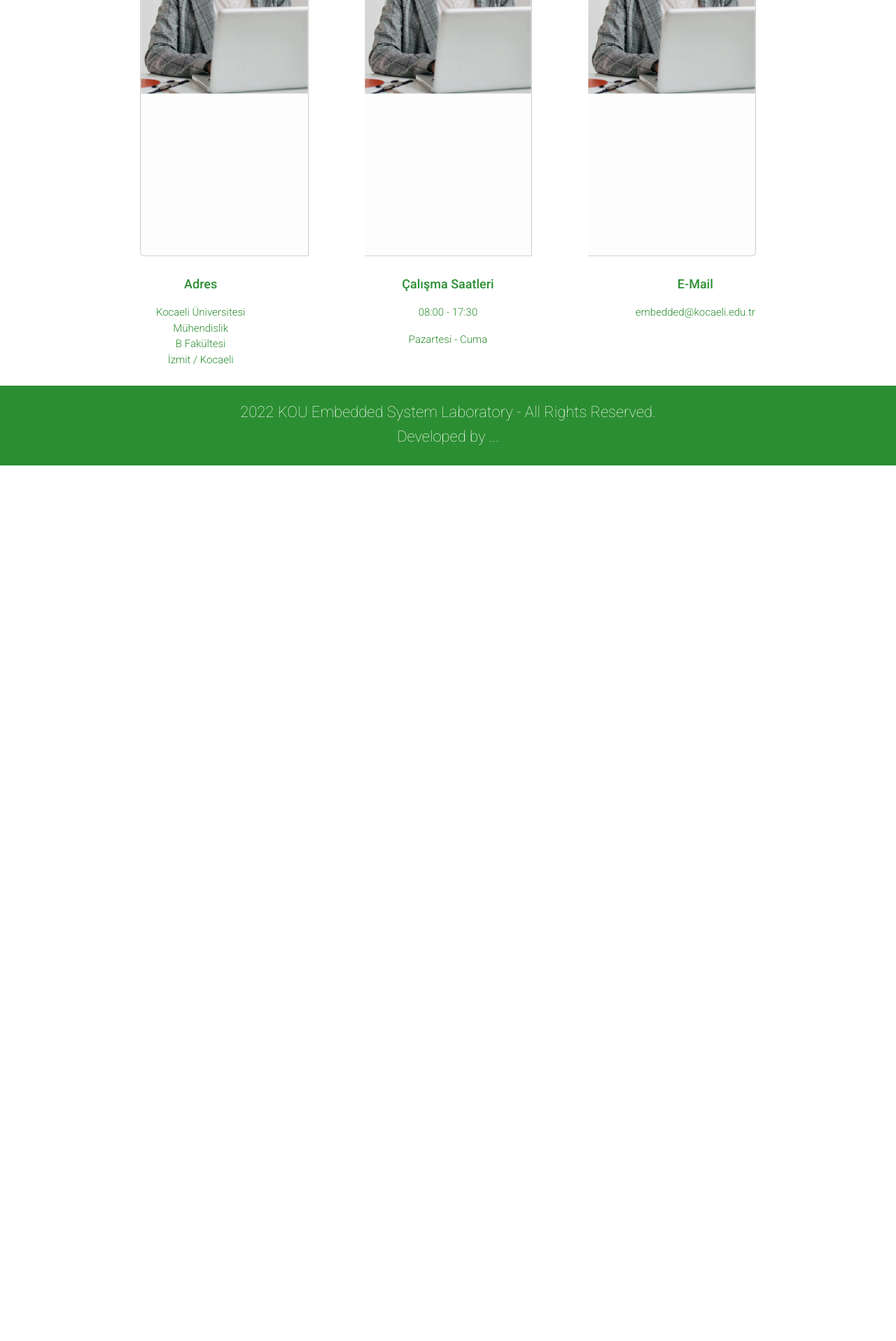
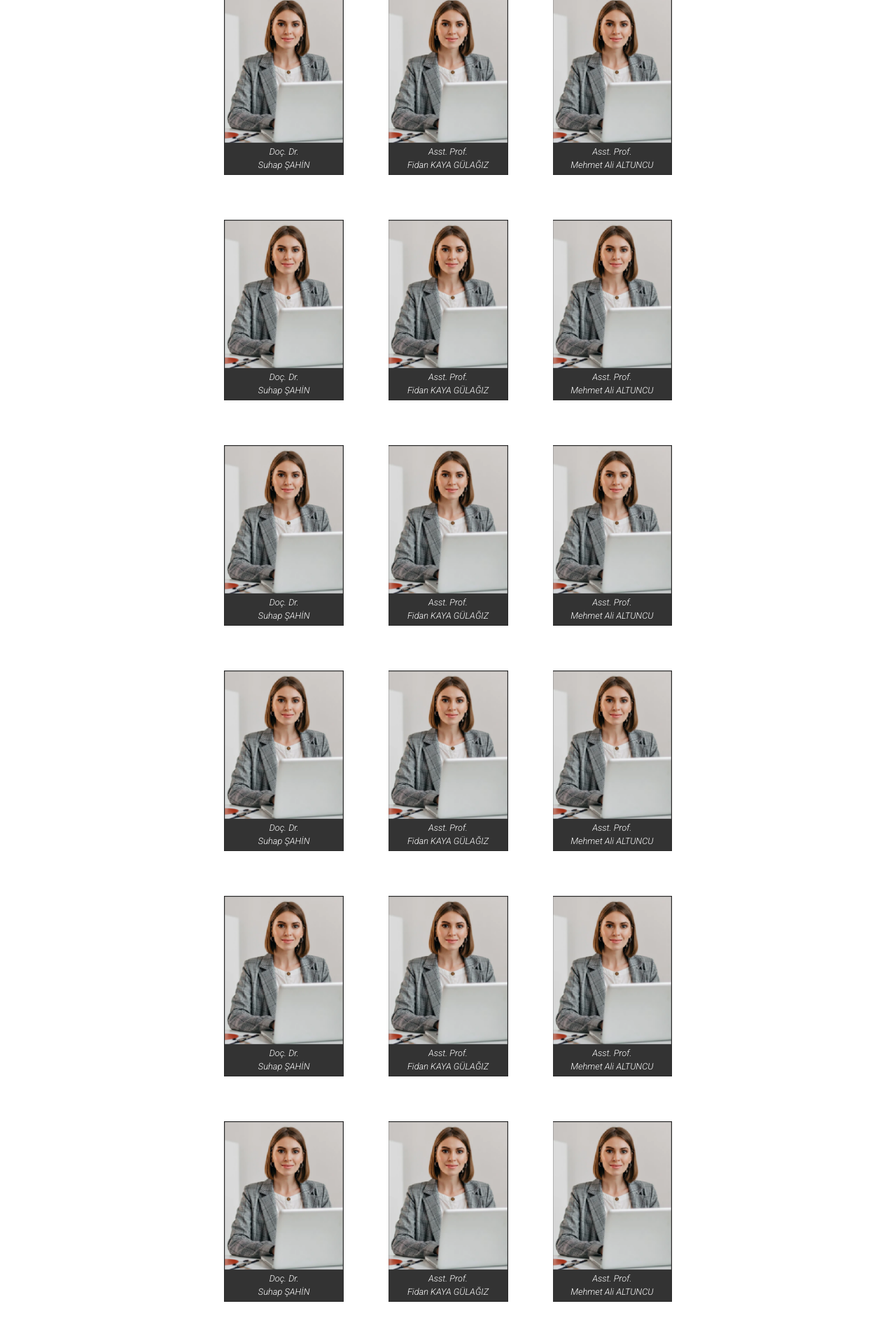
Before and after one commit to caglaozbb/kouembedded, a React (Create React App) app in the folder my-app/: page /ekibimiz in a window 1280 px wide. Shown: the part 880-2796 px from the top of the page at 70% size. Before the commit the page ends 1545 px from the top, so only its background shows below. Built offline with nearby package versions, Linux system fonts and the light colour scheme.

Commit message:
Ekibimiz sayfasindaki cardlar olusturuldu ve css dosyası guncellendi

```diff
--- a/my-app/src/App.css
+++ b/my-app/src/App.css
@@ -84,6 +84,10 @@ font-family: 'Roboto', sans-serif;
 .b{
   display: grid;
 }
+.c{
+  display: grid;
+  grid-gap: 4em;
+}
 .navbarunderline{
   margin-right: 20px;
   border-bottom: 1px solid #2c8e32;
@@ -96,4 +100,28 @@ font-family: 'Roboto', sans-serif;
 }
 .backgroundcard{
   background-color:rgba(245, 245, 245, 0.2 );
+  border-radius: 0px;
 }
+.backgroundcardekip{
+  background-color:#333333;
+  border-radius: 0px;
+}
+.image-overlay{
+  color: aliceblue;
+  display: flex;
+  flex-direction: column;
+  align-items: center;
+  opacity: 0%;
+  position: absolute;
+  top: 50%;
+  left: 50%;
+  transform: translate(-50%, -50%);
+  background: #111111;
+  width: 100%;
+  height: 100%;
+  justify-content: center;
+}
+
+.image-overlay:hover{
+  opacity: 70%;
+}
--- a/my-app/src/Ekibimiz.js
+++ b/my-app/src/Ekibimiz.js
@@ -45,50 +45,176 @@ return (
                 </div>
 
 {/* ekibimiz */}
-                <div style={{marginTop:"100px"}}className="fontAll">
+                <div style={{marginTop:"100px"}} className="fontAll">
                 <h3 className="font500" style={{fontSize:"3.125vw", display: "flex", justifyContent: "center"}}>EKİP ÜYELERİ</h3>
-                <div style={{marginTop:"20%",width:"100%"}}>
-                    <CardGroup className="a" style={{justifyContent:"center", display:"flex",marginRight:"200px", marginLeft:"200px"}}>
-                        <Card className="backgroundcard">
-                          <Card.Img variant="top" src={person1} style={{alignSelf:"center"}}/>
-                          <Card.Body style= {{color:"white", textAlign:"center"}}>
-                           <Card.Text className="font500" style={{textAlign:"start",fontSize:"1.25vw",padding:"0px", margin:"0px"}}>YASAKLI ALAN İHLALİ TESPİTİ<br></br></Card.Text>
-                            <br></br>
-                            <br></br>
-                            <br></br>
-                            <Card.Text className="font400" style={{fontSize:"1vw", textAlign:"start"}}>Fabrikadaki forklift kazalarını gidermek amacıyla...</Card.Text>
-                            <Card.Text className="fontnormal" style={{fontSize:"1vw", textAlign:"end",paddingTop:"6px"}}>Detaylar &gt;</Card.Text>
+                <div  style={{marginTop:"5%"}}>
+                    <CardGroup className="c mx-auto" style={{ display:"flex",width:"50%"}}>
+                        <Card className="backgroundcardekip" >
+                          <Card.Img variant="top" src={person1} style={{borderRadius:"0"}}/>
+                          <Card.Body style= {{color:"white", textAlign:"center",margin:"5%",padding:"0px"}}>
+                           <Card.Text className="font300" style={{textAlign:"center",fontSize:"1vw", fontStyle:"italic"}}>Doç. Dr. <br></br>Suhap ŞAHİN</Card.Text>
+                           <Card.Text className="image-overlay" style={{textAlign:"center",fontSize:"1vw", fontStyle:"italic"}}>+90 0530 540 1163<br></br>suhapsahin@kocaeli.edu.tr</Card.Text>
                           </Card.Body>
                         </Card>
-                        <Card className="backgroundcard">
-                          <Card.Img variant="top" src={person1} style={{alignSelf:"center"}} />
-                          <Card.Body style= {{color:"white", textAlign:"center",opacity:"100%"}}>
-                            <Card.Text className="font500" style={{textAlign:"start",fontSize:"1.25vw", padding:"0px", margin:"0px"}}>DİJİTAL GÖSTERGE<br></br></Card.Text>
-                            <br></br>
-                            <br></br>
-                            <br></br>
-                            <Card.Text className="font400" style={{fontSize:"1vw", textAlign:"start"}}>Günümüzde birçok sistem akıllı hale gelmişken yakıt olarak tüp...</Card.Text>
-                            <Card.Text className="fontnormal" style={{fontSize:"1vw", textAlign:"end",paddingTop:"6px"}}>Detaylar &gt;</Card.Text>
+                        <Card className="backgroundcardekip">
+                          <Card.Img variant="top" src={person1} style={{borderRadius:"0"}}/>
+                          <Card.Body style= {{color:"white", textAlign:"center",margin:"5%",padding:"0px"}}>
+                            <Card.Text className="font300" style={{textAlign:"center",fontSize:"1vw", fontStyle:"italic"}}>Asst. Prof. <br></br>Fidan KAYA GÜLAĞIZ</Card.Text>
                           </Card.Body>
                         </Card>
-                        <Card className="backgroundcard">
-                          <Card.Img variant="top" src={person1} style={{alignSelf:"center"}}/>
-                          <Card.Body style= {{color:"white", textAlign:"center"}}>
-                            <Card.Text className="font500" style={{textAlign:"start",fontSize:"1.25vw",padding:"0px", margin:"0px"}}>TÜP KİRLİLİK TESTİ<br></br></Card.Text>
-                            <br></br>
-                            <br></br>
-                            <br></br>
-                            <Card.Text className="font400" style={{fontSize:"1vw", textAlign:"start"}}>Projede tüplerin üzerindeki kirli bölgelerin tespiti ve...</Card.Text>
-                            <Card.Text className="fontnormal" style={{fontSize:"1vw", textAlign:"end",paddingTop:"6px"}}>Detaylar &gt;</Card.Text>
+                        <Card className="backgroundcardekip">
+                          <Card.Img variant="top" src={person1} style={{borderRadius:"0"}}/>
+                          <Card.Body style= {{color:"white", textAlign:"center",margin:"5%",padding:"0px"}}>
+                            <Card.Text className="font300" style={{textAlign:"center",fontSize:"1vw", fontStyle:"italic"}}>Asst. Prof. <br></br>Mehmet Ali ALTUNCU</Card.Text>
                           </Card.Body>
                         </Card>
                   </CardGroup>
-              </div>
+                  </div>
+
+                  <div  style={{marginTop:"5%"}}>
+                    <CardGroup className="c mx-auto" style={{ display:"flex",width:"50%"}}>
+                        <Card className="backgroundcardekip" >
+                          <Card.Img variant="top" src={person1} style={{borderRadius:"0"}}/>
+                          <Card.Body style= {{color:"white", textAlign:"center",margin:"0px",padding:"2%"}}>
+                           <Card.Text className="font300" style={{textAlign:"center",fontSize:"1vw", fontStyle:"italic"}}>Doç. Dr. <br></br>Suhap ŞAHİN</Card.Text>
+                          </Card.Body>
+                        </Card>
+                        <Card className="backgroundcardekip">
+                          <Card.Img variant="top" src={person1} style={{borderRadius:"0"}}/>
+                          <Card.Body style= {{color:"white", textAlign:"center",margin:"0px",padding:"2%"}}>
+                            <Card.Text className="font300" style={{textAlign:"center",fontSize:"1vw", fontStyle:"italic"}}>Asst. Prof. <br></br>Fidan KAYA GÜLAĞIZ</Card.Text>
+                          </Card.Body>
+                        </Card>
+                        <Card className="backgroundcardekip">
+                          <Card.Img variant="top" src={person1} style={{borderRadius:"0"}}/>
+                          <Card.Body style= {{color:"white", textAlign:"center",margin:"0px",padding:"2%"}}>
+                            <Card.Text className="font300" style={{textAlign:"center",fontSize:"1vw", fontStyle:"italic"}}>Asst. Prof. <br></br>Mehmet Ali ALTUNCU</Card.Text>
+                          </Card.Body>
+                        </Card>
+                  </CardGroup>
+                  </div>
+
+                  <div  style={{marginTop:"5%"}}>
+                    <CardGroup className="c mx-auto" style={{ display:"flex",width:"50%"}}>
+                        <Card className="backgroundcardekip" >
+                          <Card.Img variant="top" src={person1} style={{borderRadius:"0"}}/>
+                          <Card.Body style= {{color:"white", textAlign:"center",margin:"0px",padding:"2%"}}>
+                           <Card.Text className="font300" style={{textAlign:"center",fontSize:"1vw", fontStyle:"italic"}}>Doç. Dr. <br></br>Suhap ŞAHİN</Card.Text>
+                          </Card.Body>
+                        </Card>
+                        <Card className="backgroundcardekip">
+                          <Card.Img variant="top" src={person1} style={{borderRadius:"0"}}/>
+                          <Card.Body style= {{color:"white", textAlign:"center",margin:"0px",padding:"2%"}}>
+                            <Card.Text className="font300" style={{textAlign:"center",fontSize:"1vw", fontStyle:"italic"}}>Asst. Prof. <br></br>Fidan KAYA GÜLAĞIZ</Card.Text>
+                          </Card.Body>
+                        </Card>
+                        <Card className="backgroundcardekip">
+                          <Card.Img variant="top" src={person1} style={{borderRadius:"0"}}/>
+                          <Card.Body style= {{color:"white", textAlign:"center",margin:"0px",padding:"2%"}}>
+                            <Card.Text className="font300" style={{textAlign:"center",fontSize:"1vw", fontStyle:"italic"}}>Asst. Prof. <br></br>Mehmet Ali ALTUNCU</Card.Text>
+                          </Card.Body>
+                        </Card>
+                  </CardGroup>
+                  </div>
+
+                  <div  style={{marginTop:"5%"}}>
+                    <CardGroup className="c mx-auto" style={{ display:"flex",width:"50%"}}>
+                        <Card className="backgroundcardekip" >
+                          <Card.Img variant="top" src={person1} style={{borderRadius:"0"}}/>
+                          <Card.Body style= {{color:"white", textAlign:"center",margin:"0px",padding:"2%"}}>
+                           <Card.Text className="font300" style={{textAlign:"center",fontSize:"1vw", fontStyle:"italic"}}>Doç. Dr. <br></br>Suhap ŞAHİN</Card.Text>
+                          </Card.Body>
+                        </Card>
+                        <Card className="backgroundcardekip">
+                          <Card.Img variant="top" src={person1} style={{borderRadius:"0"}}/>
+                          <Card.Body style= {{color:"white", textAlign:"center",margin:"0px",padding:"2%"}}>
+                            <Card.Text className="font300" style={{textAlign:"center",fontSize:"1vw", fontStyle:"italic"}}>Asst. Prof. <br></br>Fidan KAYA GÜLAĞIZ</Card.Text>
+                          </Card.Body>
+                        </Card>
+                        <Card className="backgroundcardekip">
+                          <Card.Img variant="top" src={person1} style={{borderRadius:"0"}}/>
+                          <Card.Body style= {{color:"white", textAlign:"center",margin:"0px",padding:"2%"}}>
+                            <Card.Text className="font300" style={{textAlign:"center",fontSize:"1vw", fontStyle:"italic"}}>Asst. Prof. <br></br>Mehmet Ali ALTUNCU</Card.Text>
+                          </Card.Body>
+                        </Card>
+                  </CardGroup>
+                  </div>
+
+                  <div  style={{marginTop:"5%"}}>
+                    <CardGroup className="c mx-auto" style={{ display:"flex",width:"50%"}}>
+                        <Card className="backgroundcardekip" >
+                          <Card.Img variant="top" src={person1} style={{borderRadius:"0"}}/>
+                          <Card.Body style= {{color:"white", textAlign:"center",margin:"0px",padding:"2%"}}>
+                           <Card.Text className="font300" style={{textAlign:"center",fontSize:"1vw", fontStyle:"italic"}}>Doç. Dr. <br></br>Suhap ŞAHİN</Card.Text>
+                          </Card.Body>
+                        </Card>
+                        <Card className="backgroundcardekip">
+                          <Card.Img variant="top" src={person1} style={{borderRadius:"0"}}/>
+                          <Card.Body style= {{color:"white", textAlign:"center",margin:"0px",padding:"2%"}}>
+                            <Card.Text className="font300" style={{textAlign:"center",fontSize:"1vw", fontStyle:"italic"}}>Asst. Prof. <br></br>Fidan KAYA GÜLAĞIZ</Card.Text>
+                          </Card.Body>
+                        </Card>
+                        <Card className="backgroundcardekip">
+                          <Card.Img variant="top" src={person1} style={{borderRadius:"0"}}/>
+                          <Card.Body style= {{color:"white", textAlign:"center",margin:"0px",padding:"2%"}}>
+                            <Card.Text className="font300" style={{textAlign:"center",fontSize:"1vw", fontStyle:"italic"}}>Asst. Prof. <br></br>Mehmet Ali ALTUNCU</Card.Text>
+                          </Card.Body>
+                        </Card>
+                  </CardGroup>
+                  </div>
+
+                  <div  style={{marginTop:"5%"}}>
+                    <CardGroup className="c mx-auto" style={{ display:"flex",width:"50%"}}>
+                        <Card className="backgroundcardekip" >
+                          <Card.Img variant="top" src={person1} style={{borderRadius:"0"}}/>
+                          <Card.Body style= {{color:"white", textAlign:"center",margin:"0px",padding:"2%"}}>
+                           <Card.Text className="font300" style={{textAlign:"center",fontSize:"1vw", fontStyle:"italic"}}>Doç. Dr. <br></br>Suhap ŞAHİN</Card.Text>
+                          </Card.Body>
+                        </Card>
+                        <Card className="backgroundcardekip">
+                          <Card.Img variant="top" src={person1} style={{borderRadius:"0"}}/>
+                          <Card.Body style= {{color:"white", textAlign:"center",margin:"0px",padding:"2%"}}>
+                            <Card.Text className="font300" style={{textAlign:"center",fontSize:"1vw", fontStyle:"italic"}}>Asst. Prof. <br></br>Fidan KAYA GÜLAĞIZ</Card.Text>
+                          </Card.Body>
+                        </Card>
+                        <Card className="backgroundcardekip">
+                          <Card.Img variant="top" src={person1} style={{borderRadius:"0"}}/>
+                          <Card.Body style= {{color:"white", textAlign:"center",margin:"0px",padding:"2%"}}>
+                            <Card.Text className="font300" style={{textAlign:"center",fontSize:"1vw", fontStyle:"italic"}}>Asst. Prof. <br></br>Mehmet Ali ALTUNCU</Card.Text>
+                          </Card.Body>
+                        </Card>
+                  </CardGroup>
+                  </div>
+
+                  <div  style={{marginTop:"5%"}}>
+                    <CardGroup className="c mx-auto" style={{ display:"flex",width:"50%"}}>
+                        <Card className="backgroundcardekip" >
+                          <Card.Img variant="top" src={person1} style={{borderRadius:"0"}}/>
+                          <Card.Body style= {{color:"white", textAlign:"center",margin:"0px",padding:"2%"}}>
+                           <Card.Text className="font300" style={{textAlign:"center",fontSize:"1vw", fontStyle:"italic"}}>Doç. Dr. <br></br>Suhap ŞAHİN</Card.Text>
+                          </Card.Body>
+                        </Card>
+                        <Card className="backgroundcardekip">
+                          <Card.Img variant="top" src={person1} style={{borderRadius:"0"}}/>
+                          <Card.Body style= {{color:"white", textAlign:"center",margin:"0px",padding:"2%"}}>
+                            <Card.Text className="font300" style={{textAlign:"center",fontSize:"1vw", fontStyle:"italic"}}>Asst. Prof. <br></br>Fidan KAYA GÜLAĞIZ</Card.Text>
+                          </Card.Body>
+                        </Card>
+                        <Card className="backgroundcardekip">
+                          <Card.Img variant="top" src={person1} style={{borderRadius:"0"}}/>
+                          <Card.Body style= {{color:"white", textAlign:"center",margin:"0px",padding:"2%"}}>
+                            <Card.Text className="font300" style={{textAlign:"center",fontSize:"1vw", fontStyle:"italic"}}>Asst. Prof. <br></br>Mehmet Ali ALTUNCU</Card.Text>
+                          </Card.Body>
+                        </Card>
+                  </CardGroup>
+                  </div>
+
+
              </div>
 
 
   {/* CONTACT */}
-             <div>
+             <div style={{marginTop:"2%"}}>
              <CardGroup className="a" style={{justifyContent:"center", display:"flex",marginRight:"150px", marginLeft:"150px"}}>
                   <Card  style={{borderRadius:"0px", height:"150px",borderWidth:"0px",wordWrap:"break-word",marginBottom:"25px",marginTop:"10px"}} >
                     <Card.Body className="fontlight" style= {{color:"#2c8e32", textAlign:"center",fontSize:"15px"}}>
```
Also changed, not shown: 1 other file (tests, documents, lock files or other folders).
